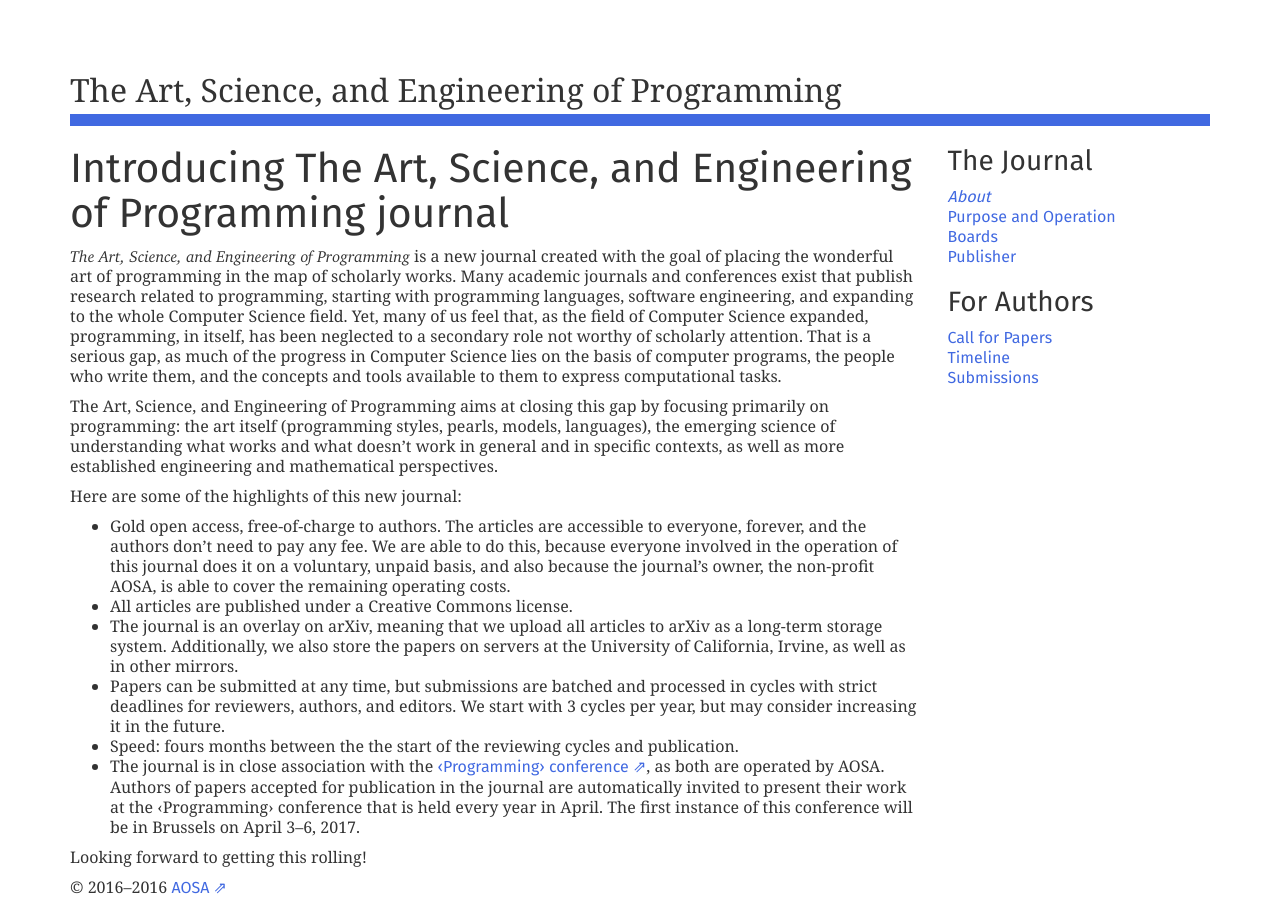
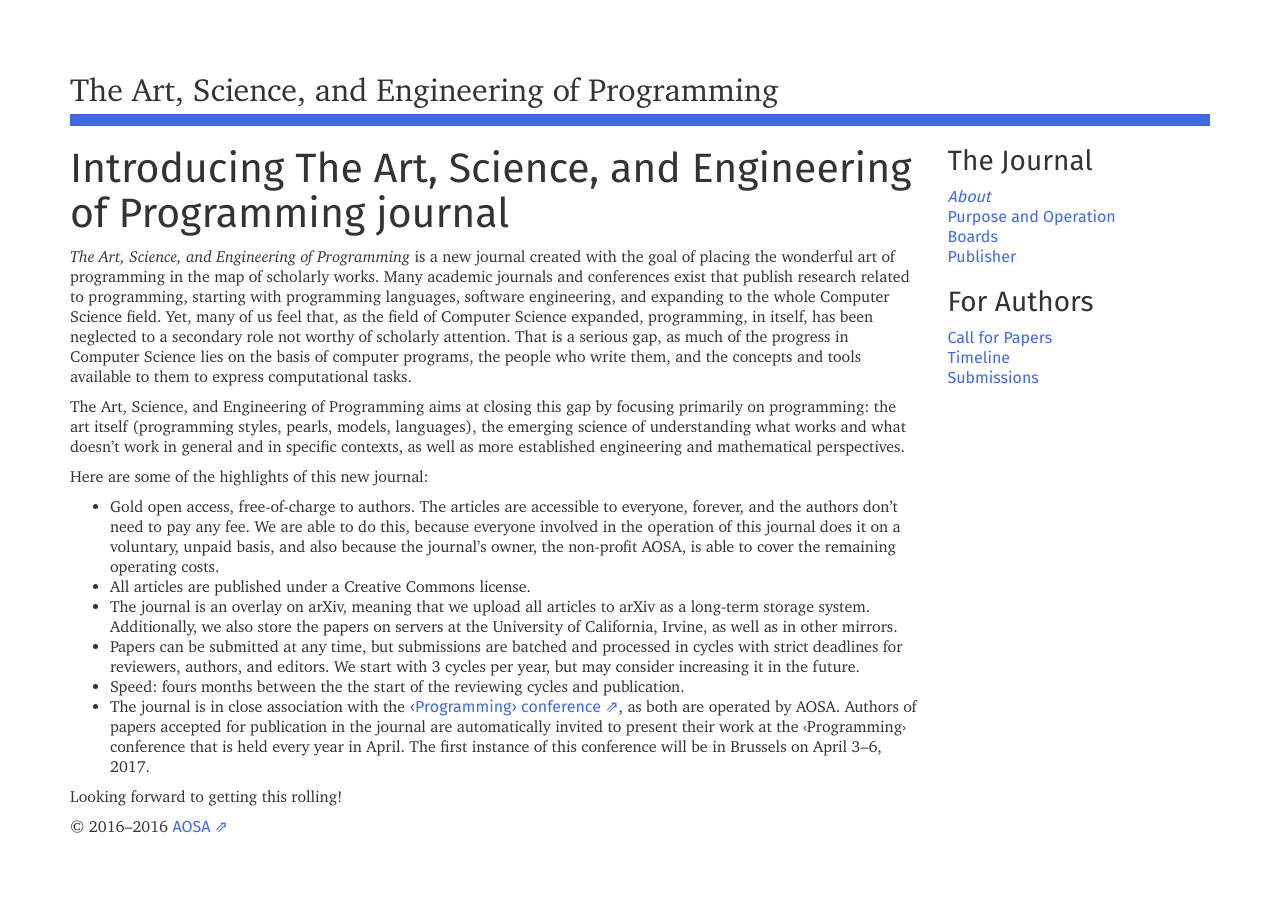
Before and after one commit to programming-journal/programming-journal.github.io, a Jekyll site: the page built from index.markdown, in a window 1280 px wide. Built offline with Jekyll 4.4.1, drawn with Linux system fonts in a browser that asks for light colours; nearby versions of some CDN libraries; some web fonts are replaced.

Commit message:
Fix XCharter Roman

```diff
--- a/assets/stylesheets/xcharter.css
+++ b/assets/stylesheets/xcharter.css
@@ -16,8 +16,8 @@ The font modifications are Copyright (c) 2013--2016, Michael Sharpe.
   font-family: 'XCharter';
   font-style: normal;
   font-weight: 400;
-/*  src: local("☺"), url(http://programming-journal.org/assets/fonts/XCharter-Regular.otf) format("opentype");*/
-    src: local("☺"), url(/assets/fonts/XCharter-Regular.otf) format("opentype");
+/*  src: local("☺"), url(http://programming-journal.org/assets/fonts/XCharter-Roman.otf) format("opentype");*/
+    src: local("☺"), url(/assets/fonts/XCharter-Roman.otf) format("opentype");
 }
 @font-face {
   font-family: 'XCharter';
```
